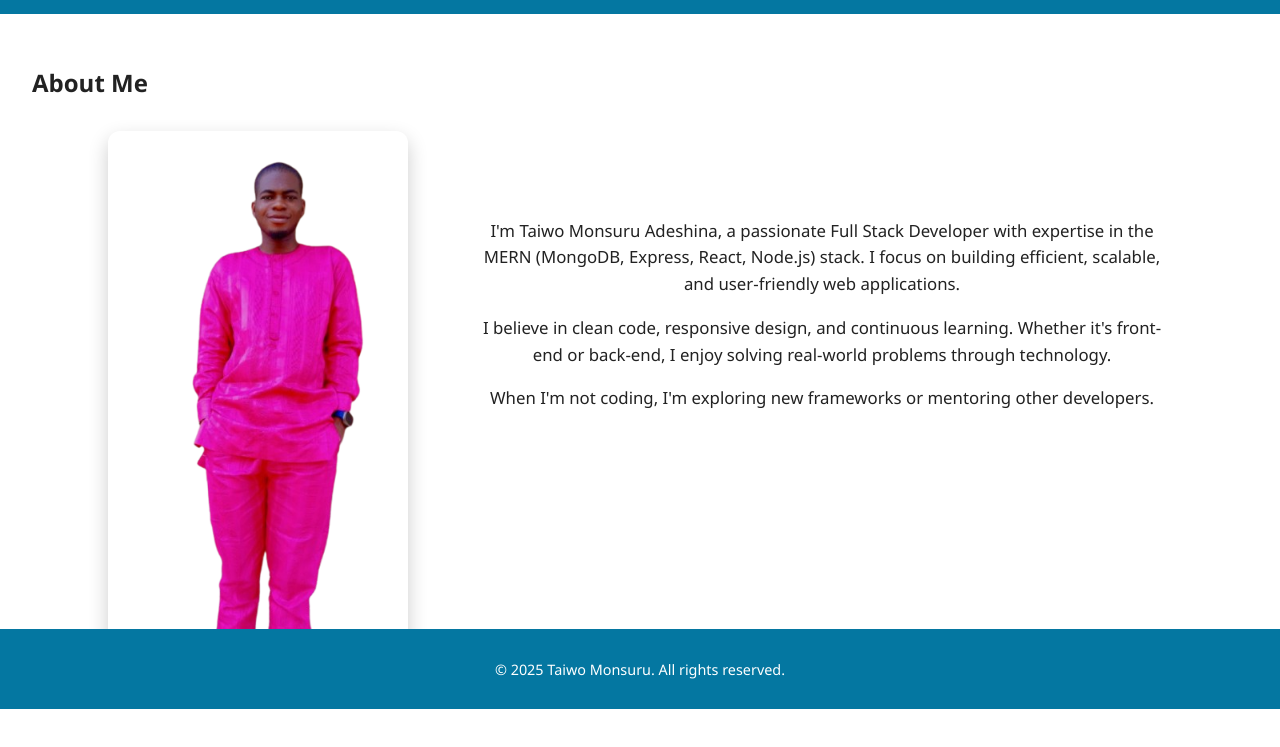
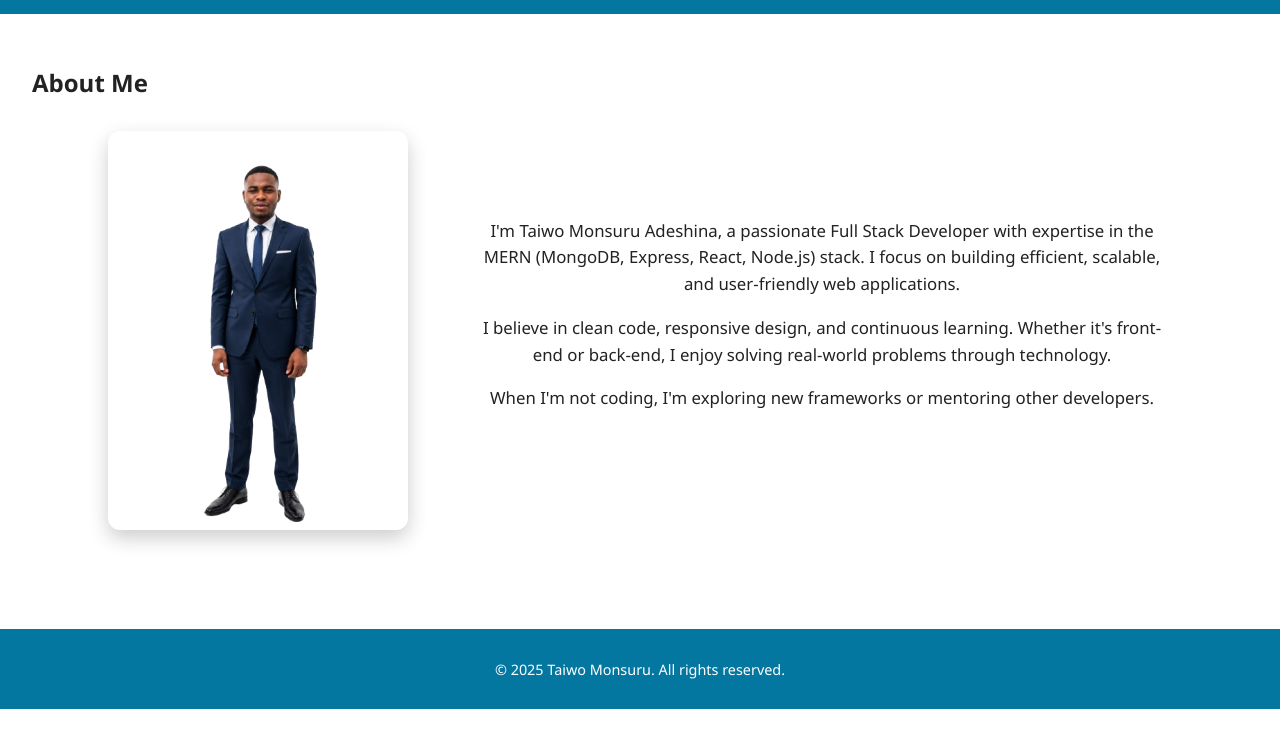
Before and after one commit to hajimonsur/taiwo-monsuru, a plain HTML site: page index.html in a window 1280 px wide. Shown: the part 91-838 px from the top of the page. After the commit the page ends 800 px from the top, so only its background shows below. Drawn offline with Linux system fonts and the light colour scheme.

Commit message:
updated photo

```diff
--- a/index.html
+++ b/index.html
@@ -27,7 +27,7 @@
         <section class="about">
             <h2>About Me</h2>
             <div class="about-content">
-                <img src="./images/image-removebg-preview.png" alt="Taiwo Monsuru" class="about-img" />
+                <img src="./images/monsurportrait.png" alt="Taiwo Monsuru" class="about-img" />
                 <div class="about-text">
                     <p>
                         I'm Taiwo Monsuru Adeshina, a passionate Full Stack Developer with expertise in the MERN
```
Also changed, not shown: images/monsurportrait.png (added).
